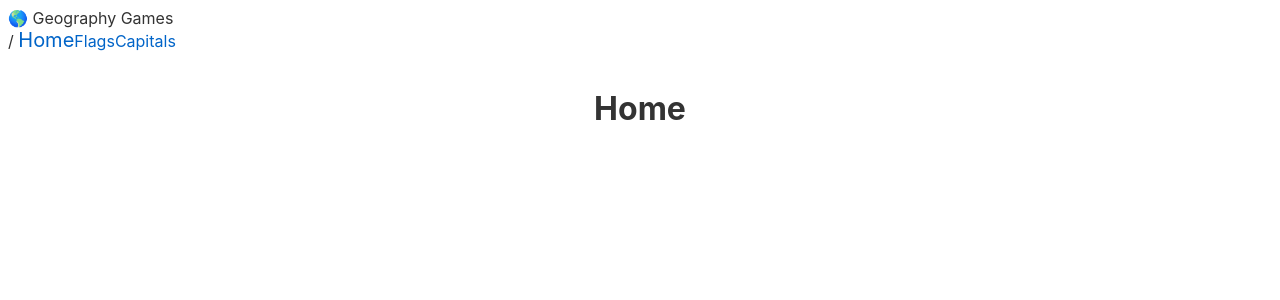
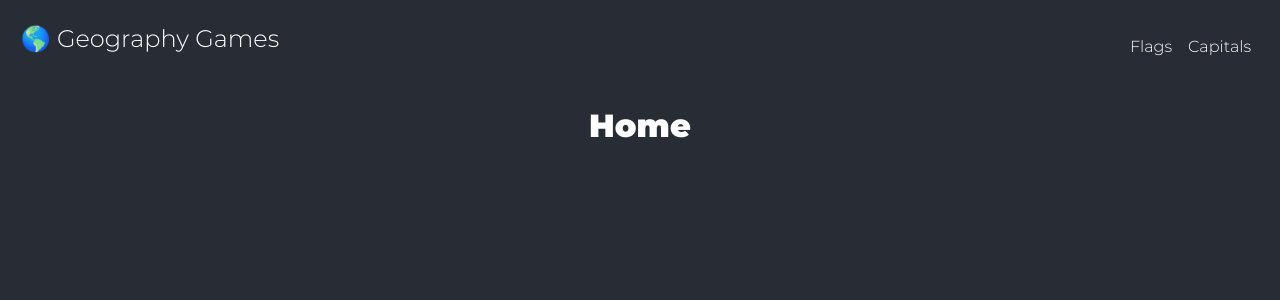
Before and after one commit to aiupjulian/world-geography-games, a Svelte app: page / in a window 1280 px wide. Shown: the top 300 px of the page. Built offline with nearby package versions, Linux system fonts and the light colour scheme.

Commit message:
Add initial styles and basic layout

```diff
--- a/public/global.css
+++ b/public/global.css
@@ -5,24 +5,37 @@ html, body {
 }
 
 body {
-	color: #333;
+	color: #FFF;
 	margin: 0;
 	padding: 8px;
 	box-sizing: border-box;
-	font-family: -apple-system, BlinkMacSystemFont, "Segoe UI", Roboto, Oxygen-Sans, Ubuntu, Cantarell, "Helvetica Neue", sans-serif;
+	font-family: Montserrat, Arial, sans-serif;
+	background-color: #282c35;
+}
+
+@font-face{
+  font-family: Montserrat;
+	src: url('/fonts/Montserrat-Light.ttf') format('truetype');
+	font-weight: normal;
+}
+@font-face{
+  font-family: Montserrat;
+	src: url('/fonts/Montserrat-Black.ttf') format('truetype');
+	font-weight: bold;
 }
 
 a {
-	color: rgb(0,100,200);
+	color: #FFF;
 	text-decoration: none;
 }
 
 a:hover {
-	text-decoration: underline;
+	text-decoration: none;
+	color: #AAA;
 }
 
 a:visited {
-	color: rgb(0,80,160);
+	color: #FFF;
 }
 
 label {
--- a/src/App.svelte
+++ b/src/App.svelte
@@ -14,6 +14,9 @@
 </script>
 
 <style>
+	:global(body) {
+		font-family: Montserrat,sans-serif;
+	}
 	main {
 		text-align: center;
 		padding: 1em;
--- a/src/components/Nav.svelte
+++ b/src/components/Nav.svelte
@@ -4,15 +4,37 @@
 </script>
 
 <style>
+	header {
+		display: flex;
+		flex-direction: column;
+		align-items: center;
+		padding: 0.8rem;
+	}
+	.logo {
+		font-size: 1.5rem;
+	}
+	nav {
+		margin-top: 1rem;
+	}
+	nav a {
+		margin: 0.5rem;
+	}
 	.active {
-		font-size: 20px;
+		border-bottom: 2px solid;
+	}
+	@media (min-width: 768px) {
+		header {
+			flex-direction: row;
+			justify-content: space-between;
+		}
 	}
 </style>
 
 <header>
-	🌎 Geography Games
+	<a href="#{routes.Home.path}" class="logo">🌎 Geography Games</a>
+	<nav>
+		{#each Object.entries(routes).slice(1) as [name, route], i}
+			<a href="#{route.path}" class="{active.path === route.path ? "active" : ""}">{name}</a>
+		{/each}
+	</nav>
 </header>
-{active.path}
-{#each Object.entries(routes) as [name, route], i}
-	<a href="#{route.path}" class="{active.path === route.path ? "active" : ""}">{name}</a>
-{/each}
```
Also changed, not shown: public/fonts/Montserrat-Black.ttf (added), public/fonts/Montserrat-Light.ttf (added).
